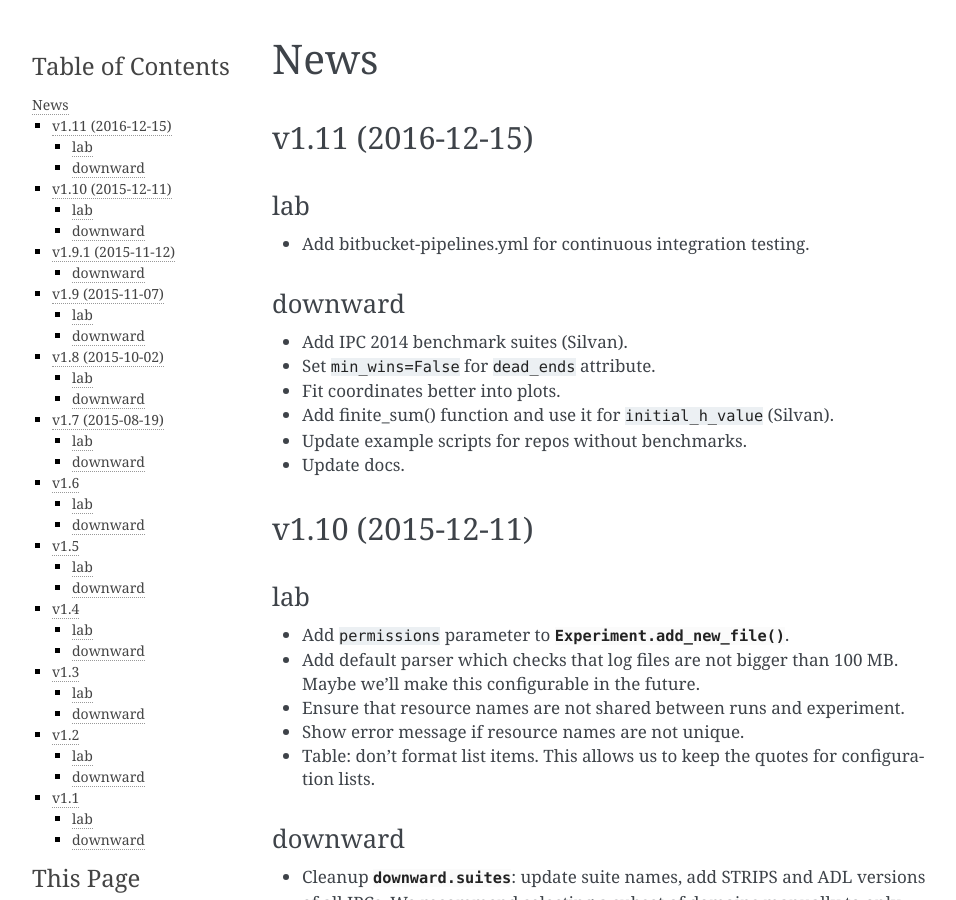
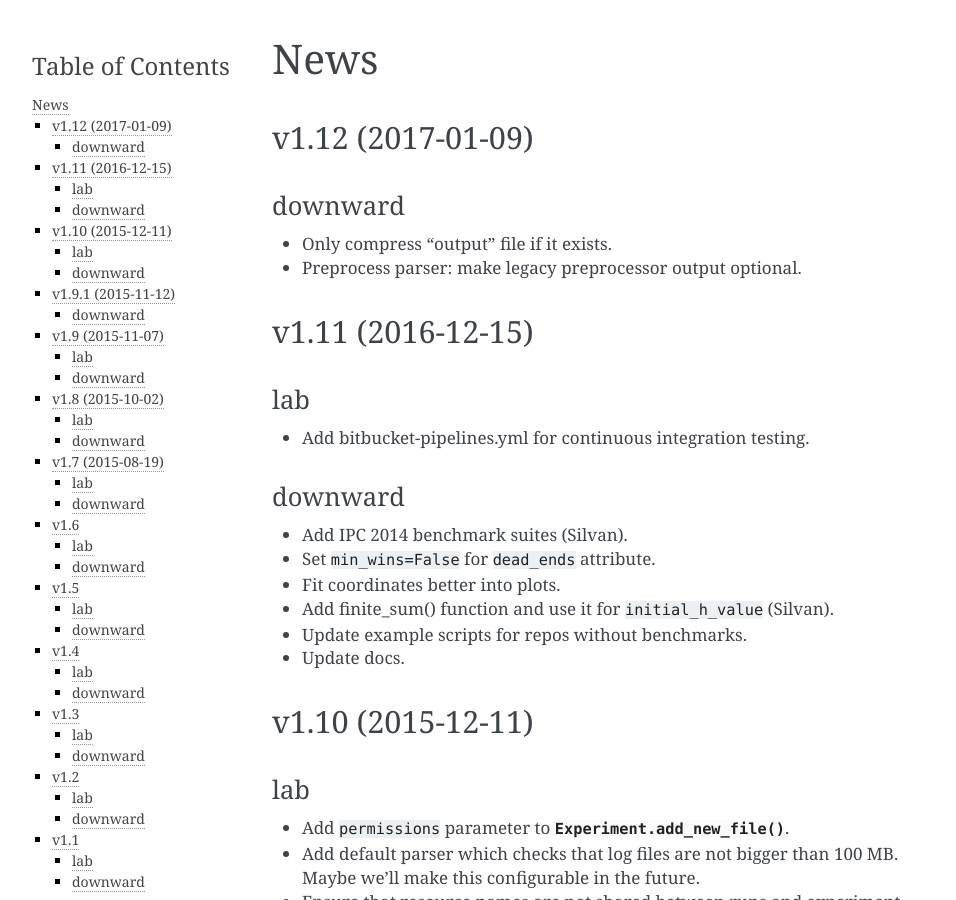
Before and after one commit to aibasel/lab, a Sphinx documentation site: the page built from docs/news.rst, in a window 1280 px wide and 900 px high. Shown: the whole window, without its empty margins (148-1104 px from the left). Built offline with Sphinx 7.4.7, drawn with Linux system fonts in a browser that asks for light colours.

Commit message:
add news

```diff
--- a/docs/news.rst
+++ b/docs/news.rst
@@ -3,6 +3,15 @@ News
 
 .. module :: lab.experiment
 .. module :: downward.experiments
+
+
+v1.12 (2017-01-09)
+------------------
+
+downward
+^^^^^^^^
+* Only compress "output" file if it exists.
+* Preprocess parser: make legacy preprocessor output optional.
 
 
 v1.11 (2016-12-15)
```
